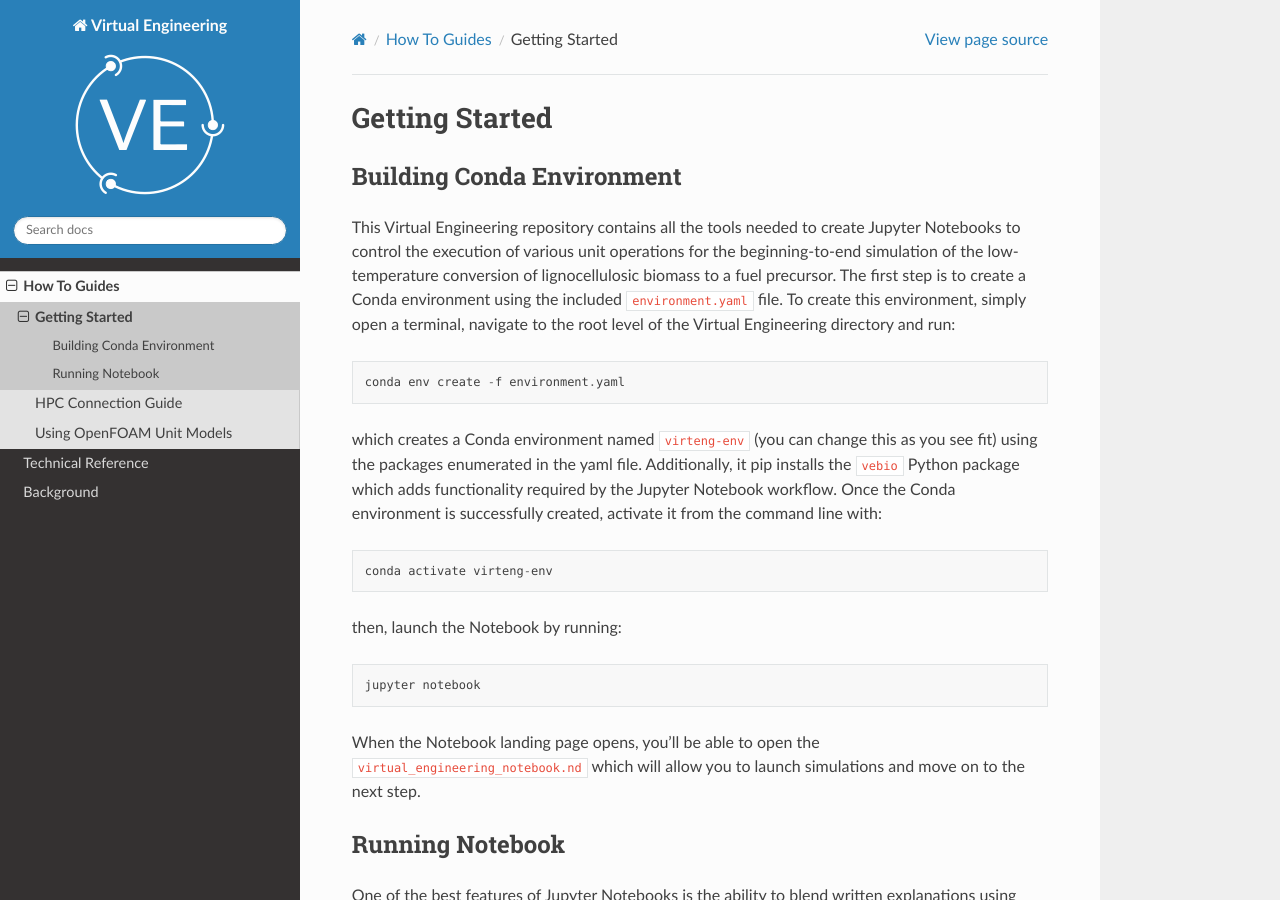
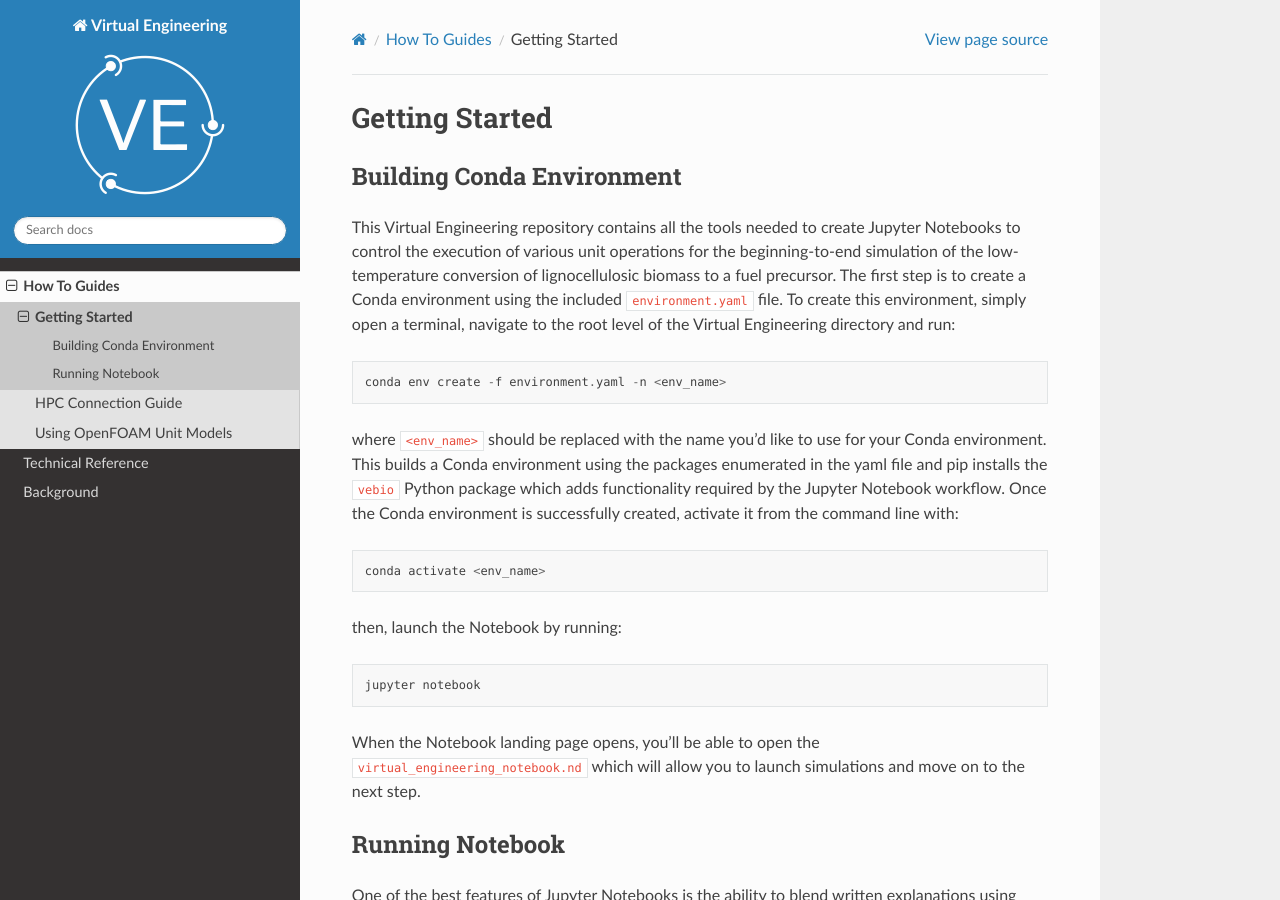
Before and after one commit to NREL/VirtualEngineering, a Sphinx documentation site: the page built from docs/how_to_guides/getting_started.rst, in a window 1280 px wide and 900 px high. Built offline with Sphinx 7.4.7 and the Read the Docs theme 2.0.0, drawn with Linux system fonts in a browser that asks for light colours.

```diff
--- a/docs/how_to_guides/getting_started.rst
+++ b/docs/how_to_guides/getting_started.rst
@@ -6,11 +6,11 @@ Building Conda Environment
 
 This Virtual Engineering repository contains all the tools needed to create Jupyter Notebooks to control the execution of various unit operations for the beginning-to-end simulation of the low-temperature conversion of lignocellulosic biomass to a fuel precursor.  The first step is to create a Conda environment using the included ``environment.yaml`` file. To create this environment, simply open a terminal, navigate to the root level of the Virtual Engineering directory and run::
 
-	conda env create -f environment.yaml
+	conda env create -f environment.yaml -n <env_name>
 
-which creates a Conda environment named ``virteng-env`` (you can change this as you see fit) using the packages enumerated in the yaml file. Additionally, it pip installs the ``vebio`` Python package which adds functionality required by the Jupyter Notebook workflow.  Once the Conda environment is successfully created, activate it from the command line with::
+where ``<env_name>`` should be replaced with the name you'd like to use for your Conda environment. This builds a Conda environment using the packages enumerated in the yaml file and pip installs the ``vebio`` Python package which adds functionality required by the Jupyter Notebook workflow.  Once the Conda environment is successfully created, activate it from the command line with::
 
-	conda activate virteng-env
+	conda activate <env_name>
 
 then, launch the Notebook by running::
 
```
Also changed, not shown: README.md (+14 -38 lines).
